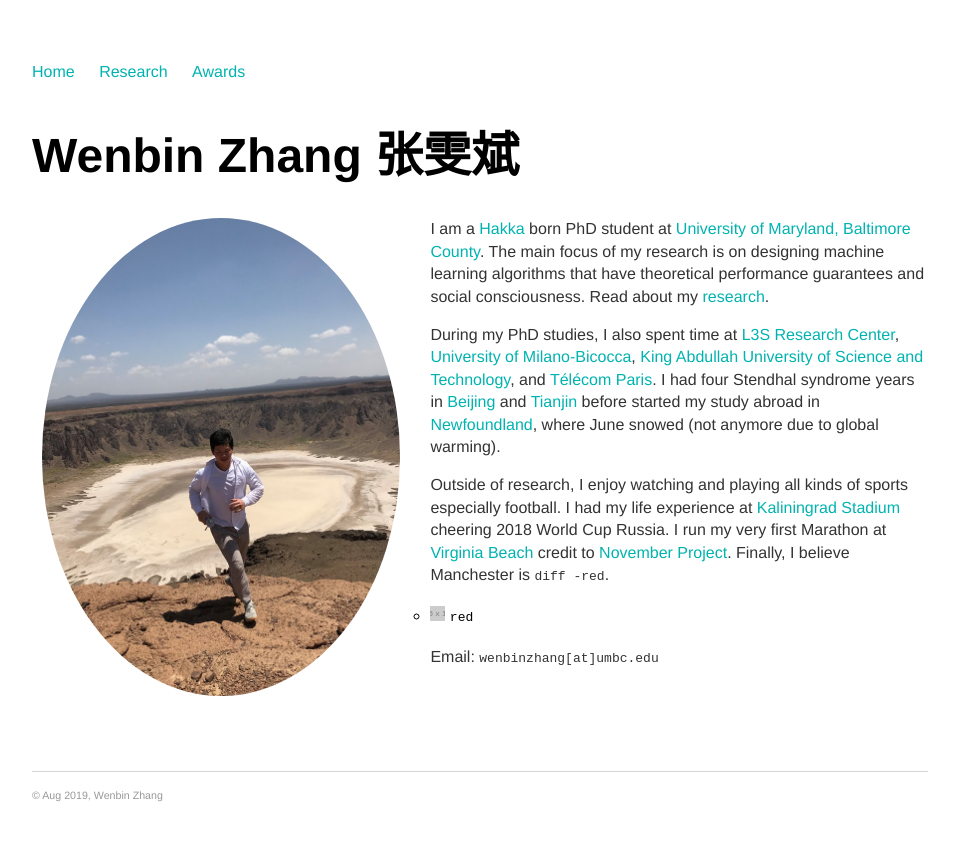
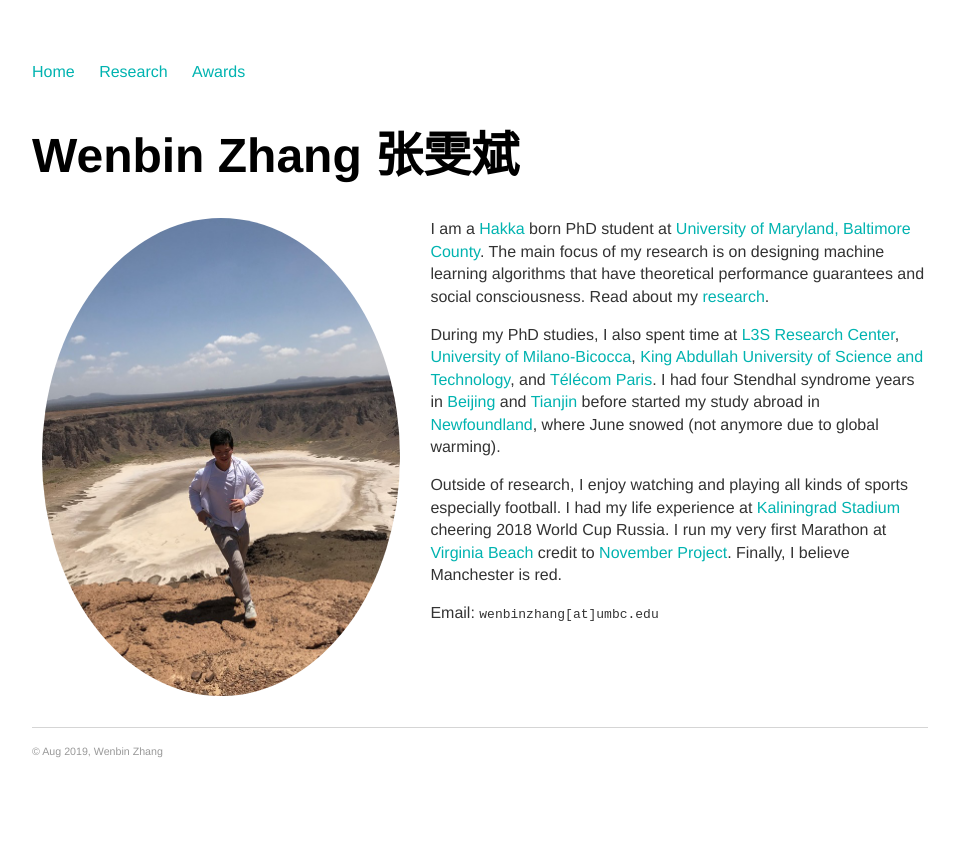
Before and after one commit to vanbanTruong/vanbanTruong.github.io, a Jekyll site: the page built from index.md, in a window 1280 px wide. Shown: the top 841 px of the page, without its empty margins (160-1119 px from the left). Built offline with Jekyll 4.4.1, drawn with Linux system fonts in a browser that asks for light colours.

Commit message:
Update index.md

````diff
--- a/index.md
+++ b/index.md
@@ -13,10 +13,7 @@ I am a [Hakka](https://en.wikipedia.org/wiki/Hakka_people) born PhD student at [
 
 During my PhD studies, I also spent time at [L3S Research Center](https://www.l3s.de/de), [University of Milano-Bicocca](https://www.unimib.it/), [King Abdullah University of Science and Technology](https://www.kaust.edu.sa/en), and [Télécom Paris](https://dig.telecom-paristech.fr/blog/). I had four Stendhal syndrome years in [Beijing](https://www.google.com/maps/@39.9553424,116.3162938,17z?hl=en&authuser=0) and [Tianjin](https://www.google.com/maps/@39.1099492,117.2091143,18z?hl=en&authuser=0) before started my study abroad in [Newfoundland](https://www.google.com/maps/@47.5730776,-52.7360975,16z?hl=en&authuser=0), where June snowed (not anymore due to global warming).
 
-Outside of research, I enjoy watching and playing all kinds of sports especially football. I had my life experience at [Kaliningrad Stadium](https://en.wikipedia.org/wiki/Kaliningrad_Stadium) cheering 2018 World Cup Russia. I run my very first Marathon at [Virginia Beach](https://www.shamrockmarathon.com/) credit to [November Project](https://november-project.com/baltimore-md/). Finally, I believe Manchester is ```diff
--red```.
-
-- ![#f03c15](https://placehold.it/15/f03c15/000000?text=+) `red`
+Outside of research, I enjoy watching and playing all kinds of sports especially football. I had my life experience at [Kaliningrad Stadium](https://en.wikipedia.org/wiki/Kaliningrad_Stadium) cheering 2018 World Cup Russia. I run my very first Marathon at [Virginia Beach](https://www.shamrockmarathon.com/) credit to [November Project](https://november-project.com/baltimore-md/). Finally, I believe Manchester is red.
 
 
 Email: `wenbinzhang[at]umbc.edu`
````
